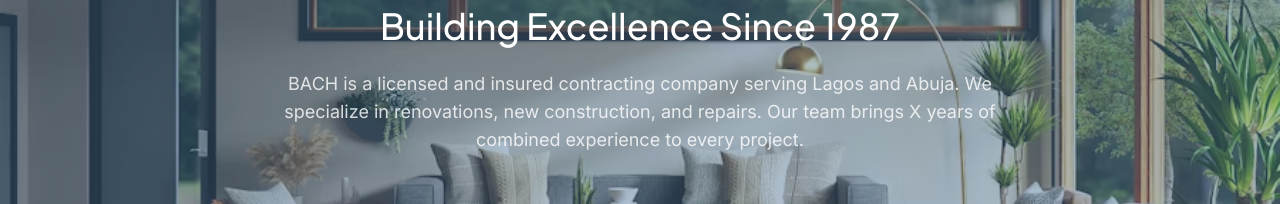
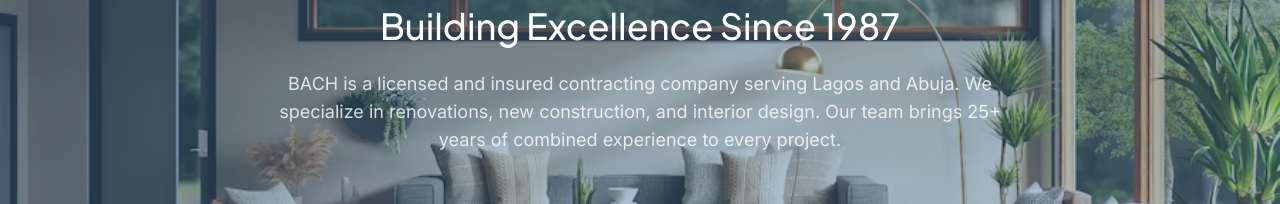
Before and after one commit to CheezyMansour/bach-landing-page, a Next.js app: page / in a window 1280 px wide. Shown: the part 805-1009 px from the top of the page. Built offline with nearby package versions, Linux system fonts and the light colour scheme.

Commit message:
minor edits

```diff
--- a/components/WhyChooseUs.tsx
+++ b/components/WhyChooseUs.tsx
@@ -16,8 +16,9 @@
 
         <p className="text-lg text-white/80 text-center max-w-3xl mx-auto mb-12">
           BACH is a licensed and insured contracting company serving Lagos and
-          Abuja. We specialize in renovations, new construction, and repairs.
-          Our team brings X years of combined experience to every project.
+          Abuja. We specialize in renovations, new construction, and interior
+          design. Our team brings 25+ years of combined experience to every
+          project.
         </p>
 
         {/* Trust points - keep as you have them */}
```
